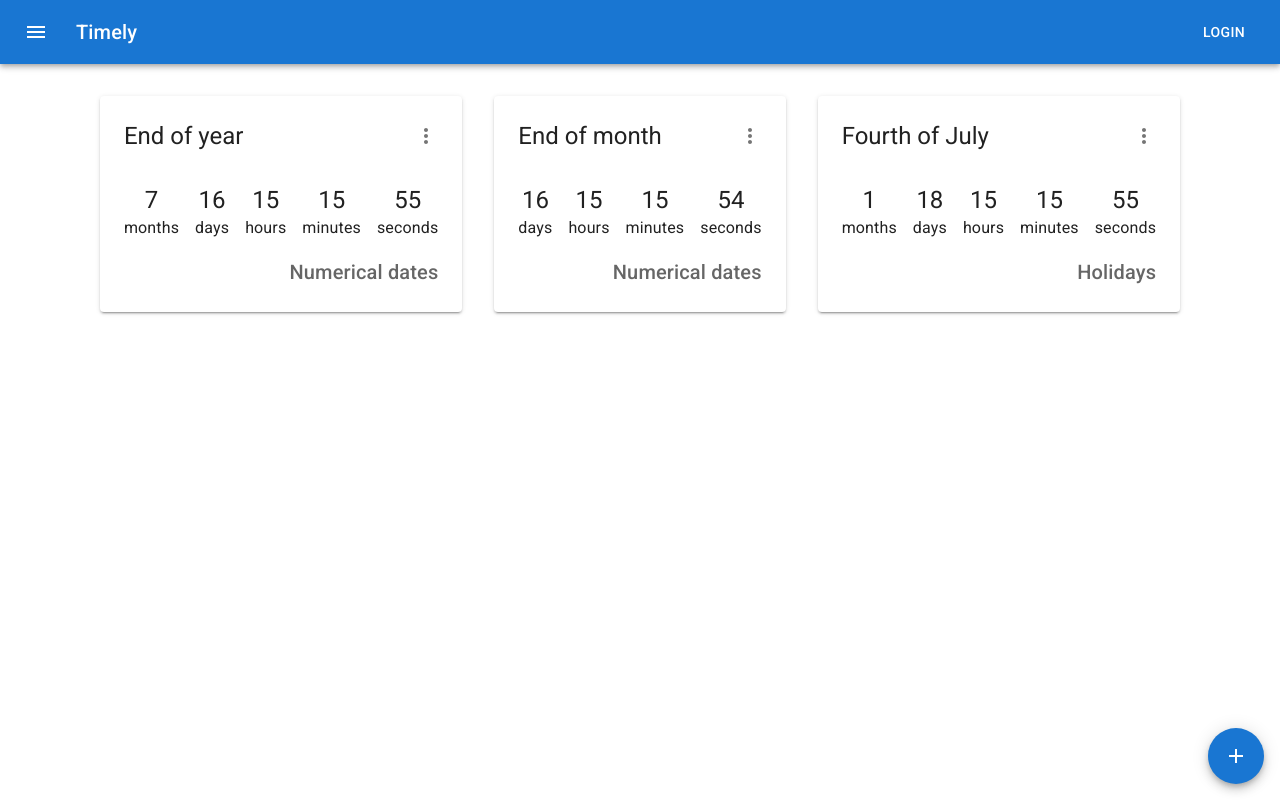
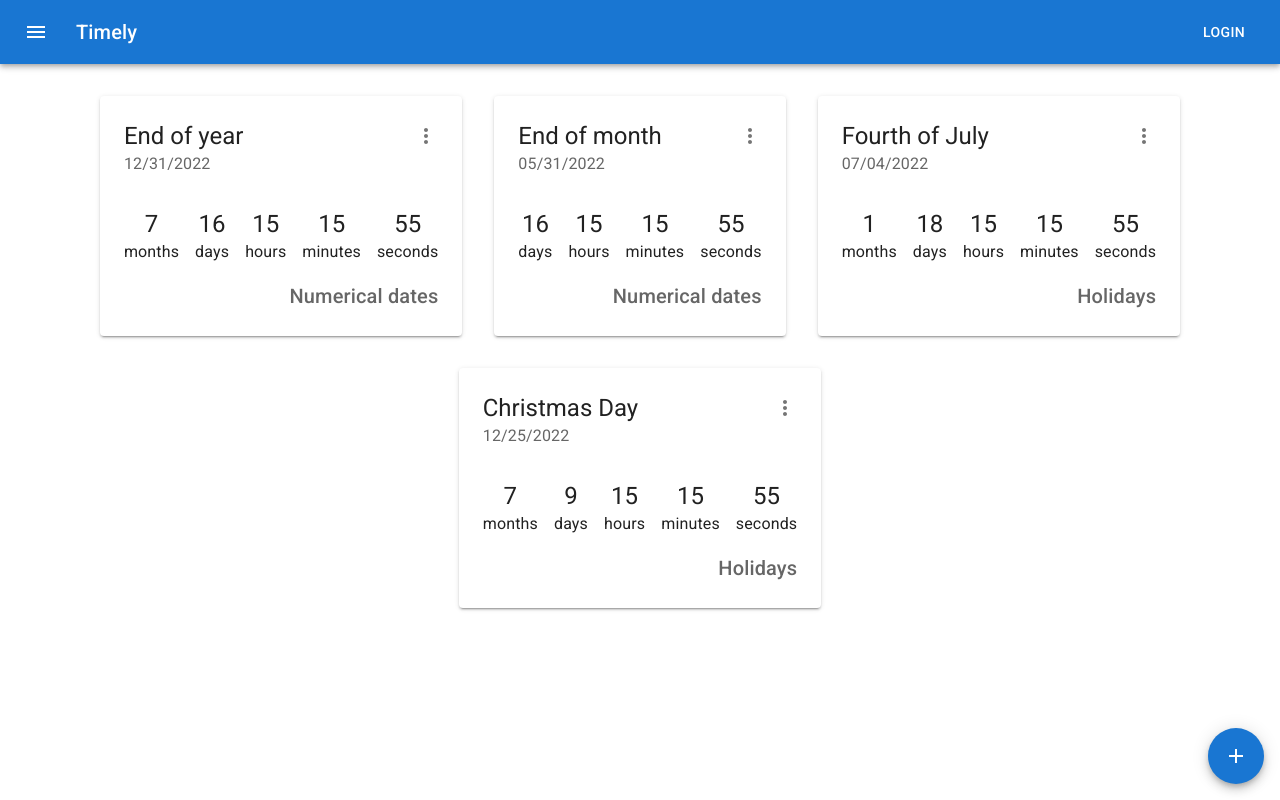
Before and after one commit to sirkoik/Timely, a React (Create React App) app: page / in a window 1280 px wide. Built offline with nearby package versions, Linux system fonts and the light colour scheme.

Commit message:
add default timer functions and date subtitle

```diff
--- a/src/components/Timer.tsx
+++ b/src/components/Timer.tsx
@@ -13,6 +13,9 @@ import {
 import EditIcon from '@mui/icons-material/Edit';
 import DeleteIcon from '@mui/icons-material/Delete';
 import MoreVertIcon from '@mui/icons-material/MoreVert';
+
+import { format } from 'date-fns';
+
 import TimespanConfig from '../interfaces/TimespanConfig';
 import { TimersContext } from '../context/TimersContext';
 import TimerOutput from './TimerOutput';
@@ -64,6 +67,7 @@ const Timer = ({
     <Card elevation={2} sx={{ p: 1, pb: 0 }}>
       <CardHeader
         title={name}
+        subheader={format(t1, 'P')}
         action={
           <IconButton aria-label="actions" onClick={handleMenuIconClick}>
             <MoreVertIcon />
--- a/src/components/TimerOutput.tsx
+++ b/src/components/TimerOutput.tsx
@@ -6,7 +6,7 @@ import {
   MutableRefObject,
 } from 'react';
 import { Stack, Typography } from '@mui/material';
-import { timespan } from '../shared/timespan-date-fns';
+import { timespan } from '../shared/timespanDateFns';
 
 // ensure that only strings can be passed as key values
 interface DurationKeysTyped extends Duration {
--- /dev/null
+++ b/src/shared/defaultTimerFns.ts
@@ -0,0 +1,22 @@
+import {
+  startOfWeek,
+  endOfWeek,
+  startOfMonth,
+  endOfMonth,
+  startOfYear,
+  endOfYear,
+  getYear,
+} from 'date-fns';
+
+export const defaultTimerFns = {
+  startOfWeek: () => startOfWeek(new Date()),
+  endOfWeek: () => endOfWeek(new Date()),
+  startOfMonth: () => startOfMonth(new Date()),
+  endOfMonth: () => endOfMonth(new Date()),
+  startOfYear: () => startOfYear(new Date()),
+  endOfYear: () => endOfYear(new Date()),
+  fourthOfJuly: () => new Date(getYear(new Date()), 6, 4),
+  christmasEve: () => new Date(getYear(new Date()), 11, 24),
+  christmasDay: () => new Date(getYear(new Date()), 11, 25),
+  newYearsDay: () => new Date(getYear(new Date()) + 1, 0, 1),
+};
--- a/src/shared/timers.ts
+++ b/src/shared/timers.ts
@@ -1,9 +1,10 @@
 import TimersArray from '../interfaces/TimersArray';
+import { defaultTimerFns } from './defaultTimerFns';
 
 const timers: TimersArray = [
   {
     name: 'End of year',
-    date: new Date('Jan 1 2023'),
+    date: defaultTimerFns.endOfYear(),
     category: 'Numerical dates',
     config: {
       seconds: false,
@@ -11,12 +12,17 @@ const timers: TimersArray = [
   },
   {
     name: 'End of month',
-    date: new Date('May 31 2022 11:59:59 PM'),
+    date: defaultTimerFns.endOfMonth(),
     category: 'Numerical dates',
   },
   {
     name: 'Fourth of July',
-    date: new Date('Jul 4 2022'),
+    date: defaultTimerFns.fourthOfJuly(),
+    category: 'Holidays',
+  },
+  {
+    name: 'Christmas Day',
+    date: defaultTimerFns.christmasDay(),
     category: 'Holidays',
   },
 ];
```
Also changed, not shown: src/shared/timespanDateFns.ts (renamed from src/shared/timespan-date-fns.ts).
